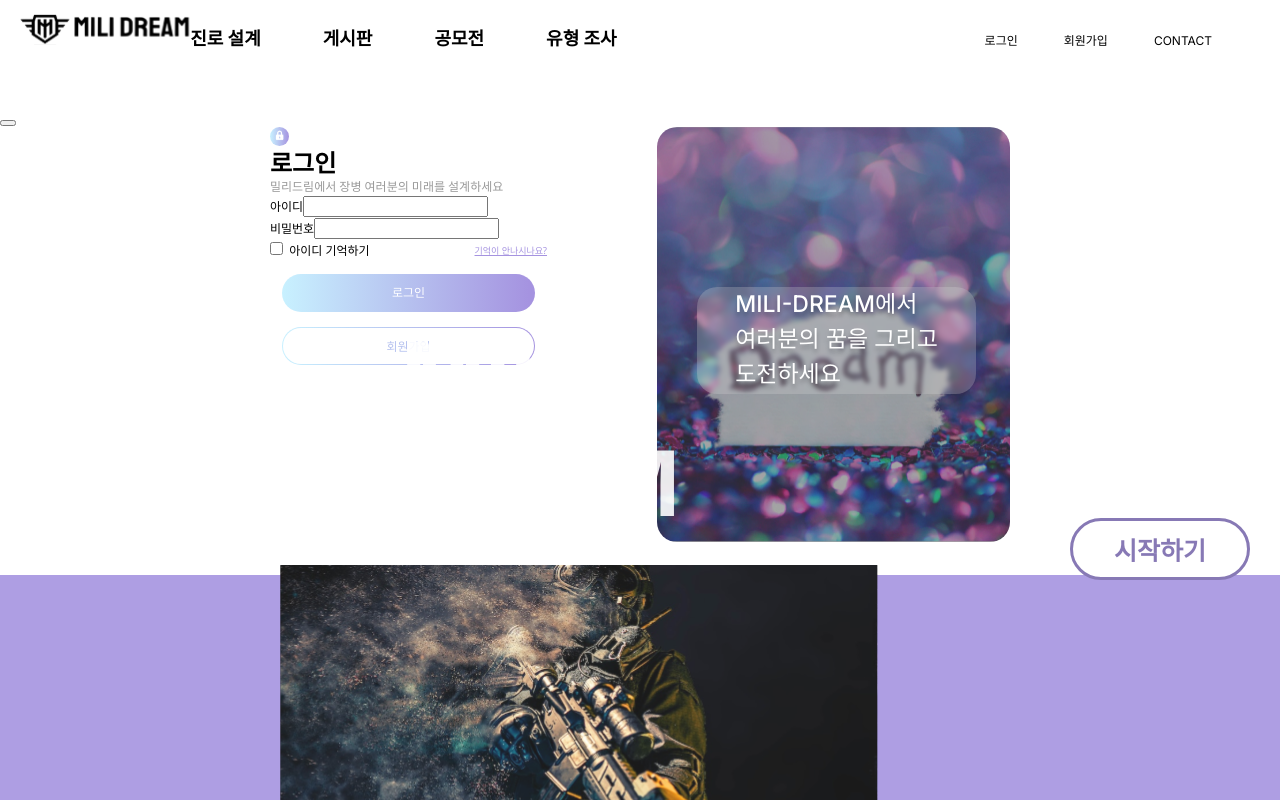
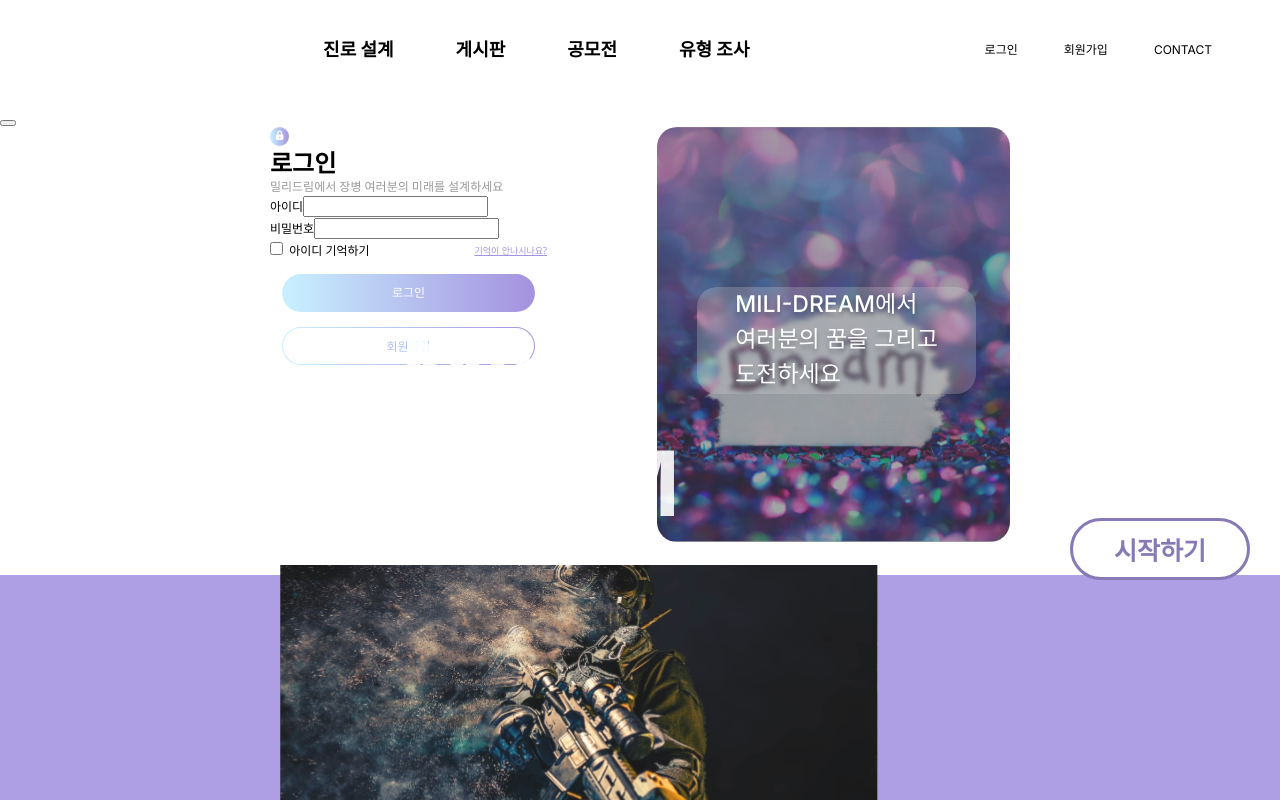
Before and after one commit to osamhack2022/WEB_MiliDream_Dreamers, a Next.js app in the folder frontend/: page / in a window 1280 px wide. Shown: the top 800 px of the page. Built offline with nearby package versions, Linux system fonts and the light colour scheme; no server answers.

Commit message:
Fix: Global Navbar

```diff
--- a/frontend/components/NavBar.js
+++ b/frontend/components/NavBar.js
@@ -20,7 +20,10 @@
 		<header>
 			<nav>
 				<Link href="/">
-					<img
+					<div className="img">
+						<Image
+							width="230px"
+							height="31.45px"
 							style={{
 								position: "relative",
 								top: "-16px",
@@ -28,14 +31,46 @@
 							}}
 							src="/img/NavBar/logo.svg"
 						/>
+					</div>
 				</Link>
 
 				<ul
+					className="middleboard"
+					// style={{
+					// 	position: "relative",
+					// 	right: "180px",
+					// 	top: "-22px",
+					// 	textAlign: "center",
+					// }}
+				>
+					<li>
+						<Link href="/map">
+							<a>진로 설계</a>
+						</Link>
+					</li>
+					<li>
+						<Link href="/board">
+							<a>게시판</a>
+						</Link>
+					</li>
+					<li>
+						<Link href="/career/contest">
+							<a>공모전</a>
+						</Link>
+					</li>
+					<li>
+						<Link href="/career/survey">
+							<a>유형 조사</a>
+						</Link>
+					</li>
+				</ul>
+
+				<ul
 					className="rightboard"
-					style={{
-						position: "relative",
-						top: "-20px",
-					}}
+					// style={{
+					// 	position: "relative",
+					// 	top: "-20px",
+					// }}
 				>
 					{userExist ?
 						<>
@@ -67,36 +102,6 @@
 						</Link>
 					</li>
 				</ul>
-				<ul
-					className="middleboard"
-					style={{
-						position: "relative",
-						right: "180px",
-						top: "-22px",
-						textAlign: "center",
-					}}
-				>
-					<li>
-						<Link href="/map">
-							<a>진로 설계</a>
-						</Link>
-					</li>
-					<li>
-						<Link href="/board">
-							<a>게시판</a>
-						</Link>
-					</li>
-					<li>
-						<Link href="/career/contest">
-							<a>공모전</a>
-						</Link>
-					</li>
-					<li>
-						<Link href="/career/survey">
-							<a>유형 조사</a>
-						</Link>
-					</li>
-				</ul>
 
 				{/*styled jsx 방식 : js 백틱을 이용해 일반 css 코드를 삽입할 수 있다. 하지만 이 css가 적용받는 범위는 함수 내부로 한정된다.*/}
 				<style jsx>
@@ -104,20 +109,22 @@
             nav {
               height: 107px;
               line-height: 110px;
-              text-align: centor;
+              text-align: center;
+			  display: flex;
+			  justify-content: space-between;
             }
-            img {
+            .img {
               width: 230px;
               cursor: pointer;
-              padding-left: 50px;
+              //padding-left: 50px;
             }
             .rightboard {
               float: right;
               list-style: none;
               padding: 0;
               display: flex;
-              margin-top: 11px;
-
+              //margin-top: 11px;
+			  align-items: flex-start;
               padding-right: 60px;
               transition: 0.2s;
             }
@@ -133,12 +140,12 @@
               float: right;
               list-style: none;
               padding: 0;
-              margin-top: 11px;
+              //margin-top: 11px;
               display: flex;
               padding-right: 134px;
               text-align: center;
               justify-content: center;
-              align-items: center;
+              align-items: flex-start;
             }
             .middleboard a {
               font-weight: 600;
--- a/frontend/pages/index.js
+++ b/frontend/pages/index.js
@@ -12,7 +12,7 @@
 export default function Home({ results }) {
 
 	return (
-		<>
+		<div>
 			<div className="Home_home">
 				<div className="FIRST">
 					{/* 가장 위 position으로 전체 위치 조절가능 */}
@@ -202,7 +202,7 @@
         `}</style>
 				</footer>
 			</div>
-		</>
+		</div>
 	);
 }
 
```
Lines whose indentation alone changed are shown as unchanged.
